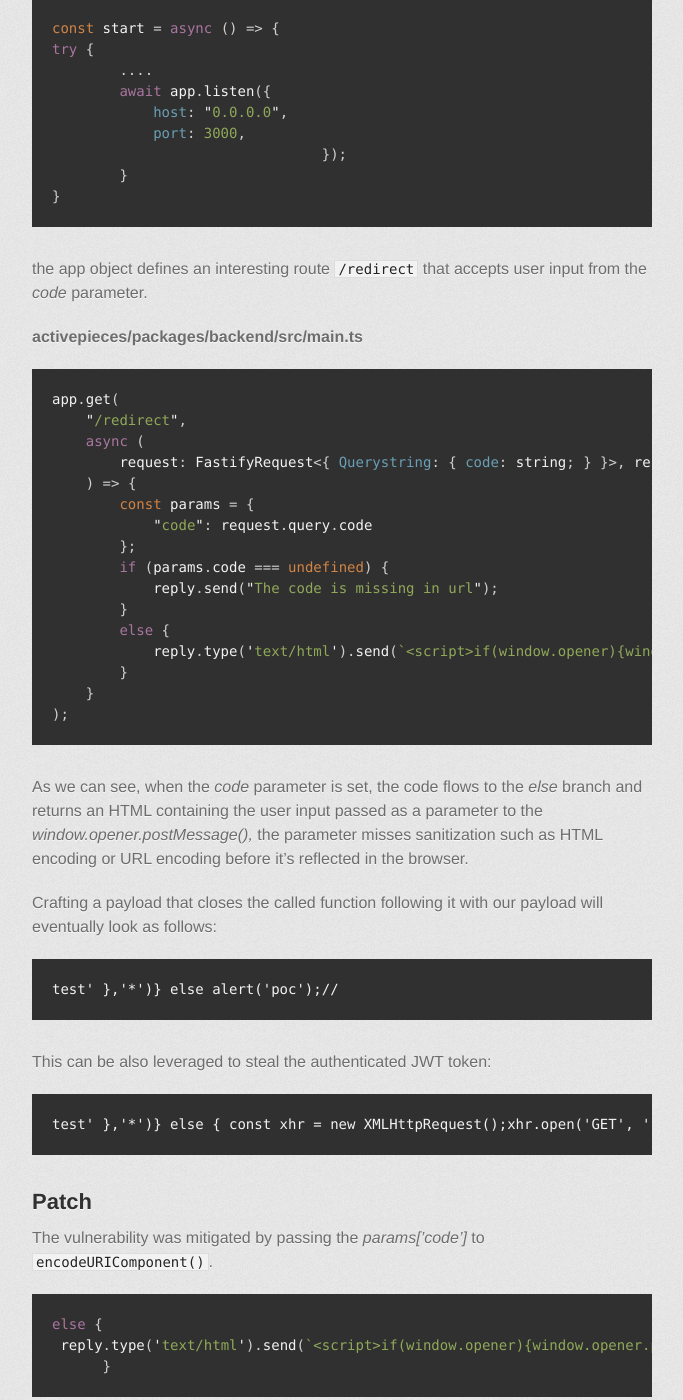
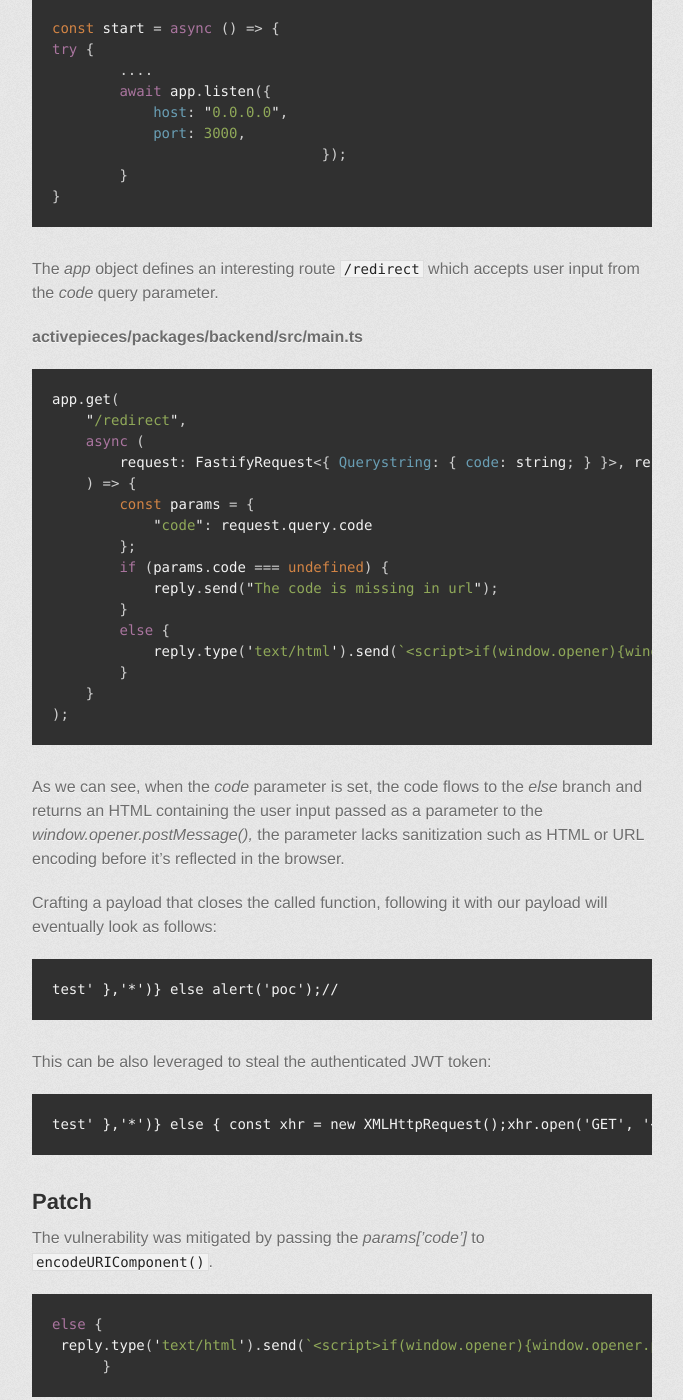
Before and after one commit to J0LGER/bloghub, a Jekyll site: the page built from _posts/2023-04-10-XSS-On-Steroids.md, in a window 1280 px wide and 1400 px high, scrolled down 1733 px. Shown: the whole window, without its empty margins (298-981 px from the left). Built offline with Jekyll 4.4.1, drawn with Linux system fonts in a browser that asks for light colours; some web fonts are replaced.

Commit message:
fix: syntax fixes for XSS on Steroids

````diff
--- a/_posts/2023-04-10-XSS-On-Steroids.md
+++ b/_posts/2023-04-10-XSS-On-Steroids.md
@@ -74,7 +74,7 @@ try {
 }
 ```
 
-the app object defines an interesting route `/redirect` that accepts user input from the *code* parameter.
+The *app* object defines an interesting route `/redirect` which accepts user input from the *code* query parameter.
 
 **activepieces/packages/backend/src/main.ts**
 
@@ -97,9 +97,9 @@ app.get(
 );
 ```
 
-As we can see, when the *code* parameter is set, the code flows to the *else* branch and returns an HTML containing the user input passed as a parameter to the *window.opener.postMessage(),* the parameter misses sanitization such as HTML encoding or URL encoding before it's reflected in the browser.
+As we can see, when the *code* parameter is set, the code flows to the *else* branch and returns an HTML containing the user input passed as a parameter to the *window.opener.postMessage(),* the parameter lacks sanitization such as HTML or URL encoding before it's reflected in the browser.
 
-Crafting a payload that closes the called function following it with our payload will eventually look as follows:
+Crafting a payload that closes the called function, following it with our payload will eventually look as follows:
 
 ```
 test' },'*')} else alert('poc');//
````
Also changed, not shown: other parts of _posts/2023-04-10-XSS-On-Steroids.md (+1 -1 lines).
